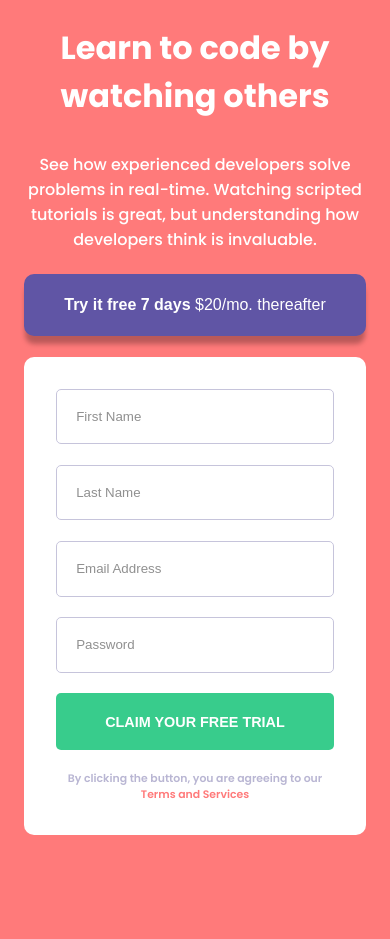
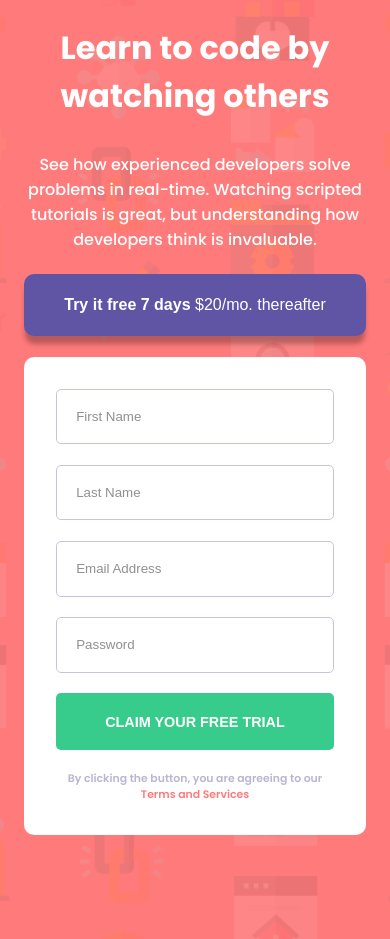
Before and after one commit to FelipeFama/intro-component-with-signup-form-master, a plain HTML site: page index.html in a window 390 px wide. Drawn offline with Linux system fonts and the light colour scheme; the site is published under a folder, as on GitHub Pages, so addresses that start at the root find nothing.

Commit message:
update style.css

```diff
--- a/style.css
+++ b/style.css
@@ -19,7 +19,7 @@
 }
 
 body {
-  background-image: url("/images/bg-intro-desktop.png");
+  background-image: url("./images/bg-intro-desktop.png");
   background-repeat: no-repeat;
   background-size: cover;
   background-color: var(--red);
@@ -159,7 +159,7 @@ input:focus-visible {
   top: 25%;
   position: absolute;
   align-items: right;
-  background-image: url(/images/icon-error.svg);
+  background-image: url(./images/icon-error.svg);
   background-repeat: no-repeat;
   height: 2.5rem;
   width: 2.5rem;
@@ -199,7 +199,7 @@ input:focus-visible {
 
 @media screen and (max-width: 801px) {
   body {
-    background-image: url(/images/bg-intro-mobile.png);
+    background-image: url(./images/bg-intro-mobile.png);
   }
   .main-container {
     grid-template-columns: 1fr;
```
